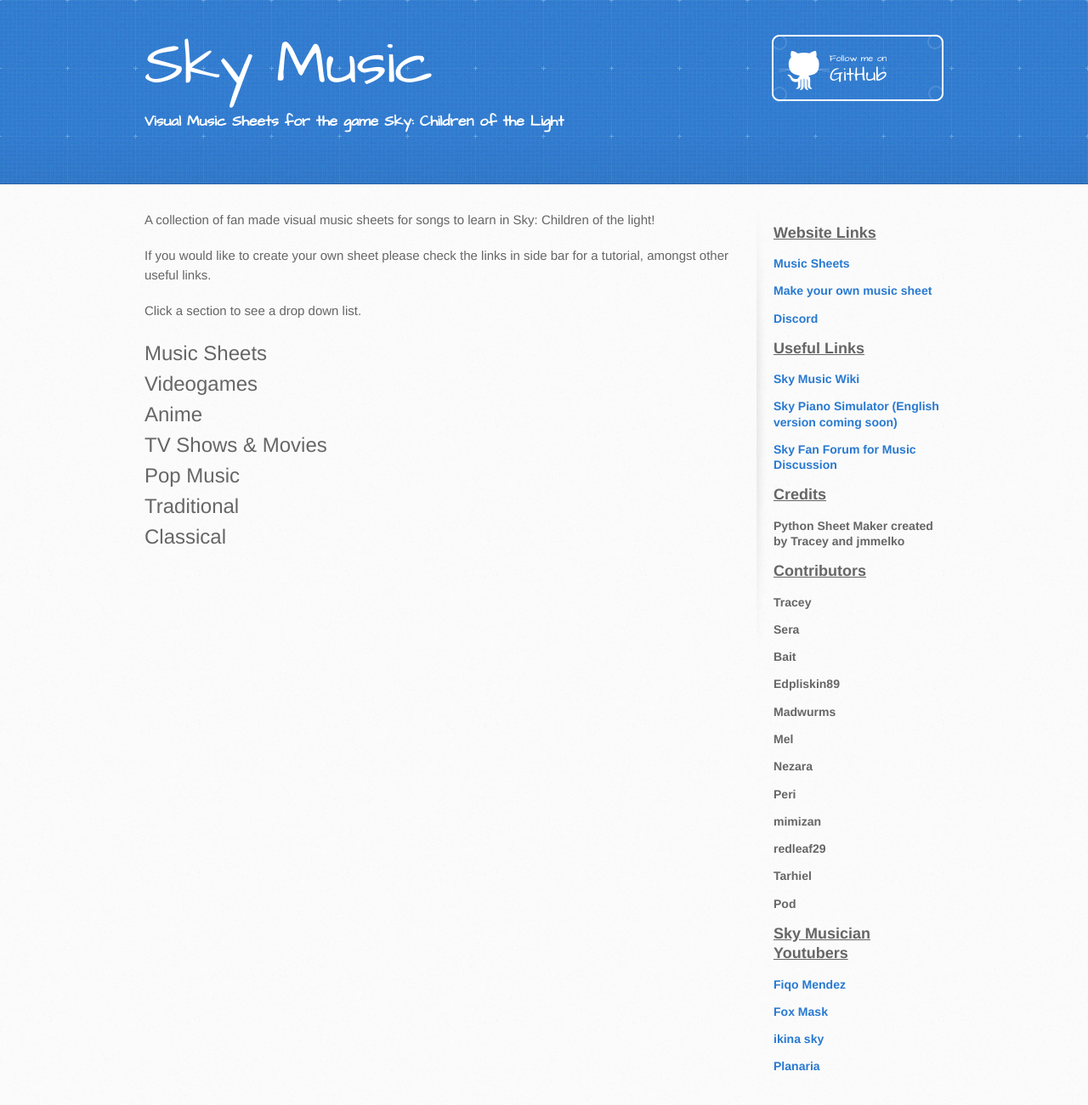
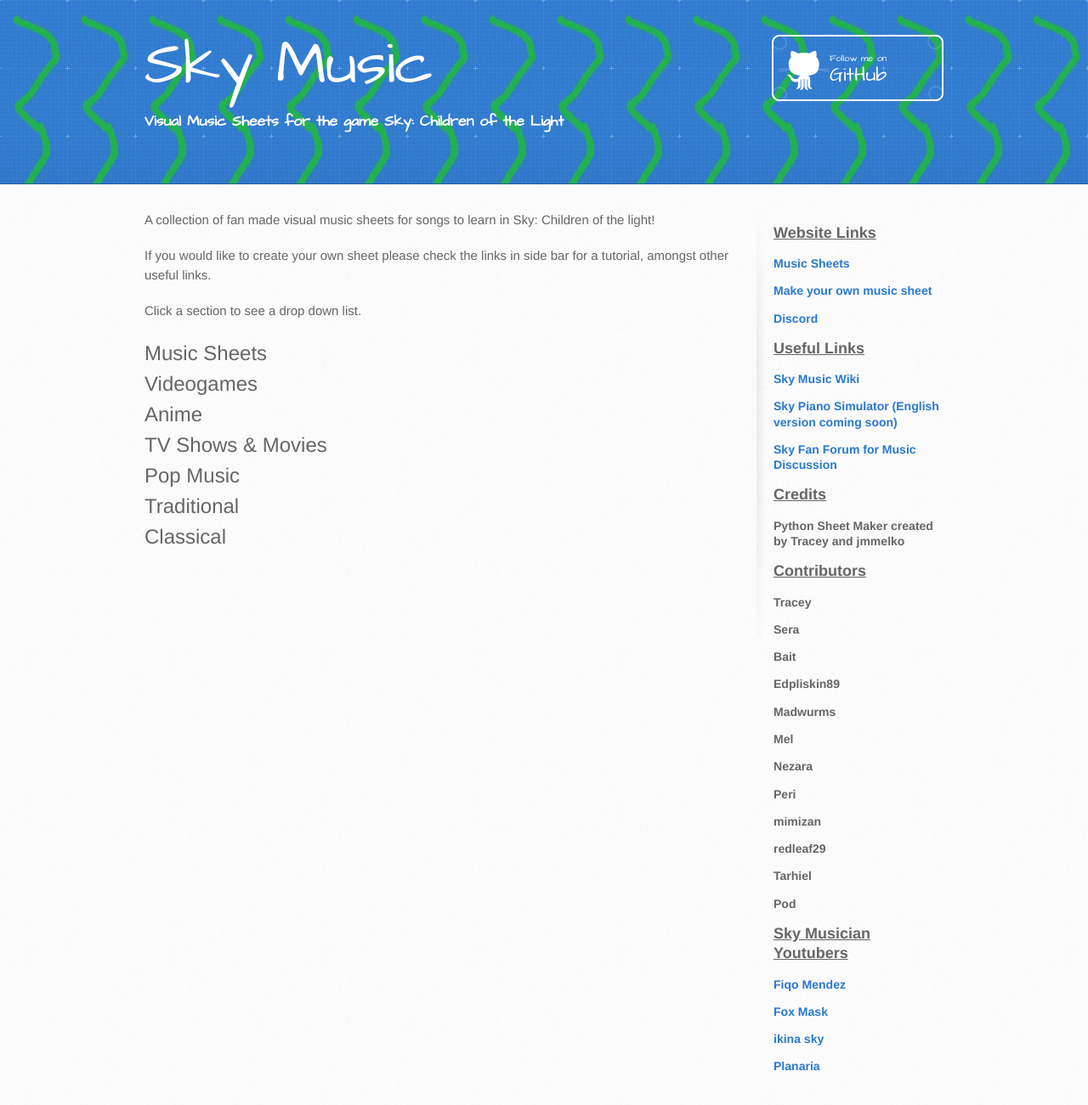
Before and after one commit to sky-music/sky-music.github.io, a Jekyll site: the page built from index.md, in a window 1280 px wide. Shown: the whole page at 85% size. Built offline with Jekyll 4.4.1, drawn with Linux system fonts in a browser that asks for light colours.

Commit message:
Update jekyll-theme-architect.scss

```diff
--- a/_sass/jekyll-theme-architect.scss
+++ b/_sass/jekyll-theme-architect.scss
@@ -27,7 +27,7 @@ header {
   padding-top: 40px;
   padding-bottom: 40px;
   font-family: 'Architects Daughter', 'Helvetica Neue', Helvetica, Arial, serif;
-  background: #2e7bcf url(../images/header-bg.jpg) 0 0 repeat-x;
+  background: #2e7bcf url(../images/header-bg2.jpg) 0 0 repeat-x;
   border-bottom: solid 1px #275da1;
 }
 
```
